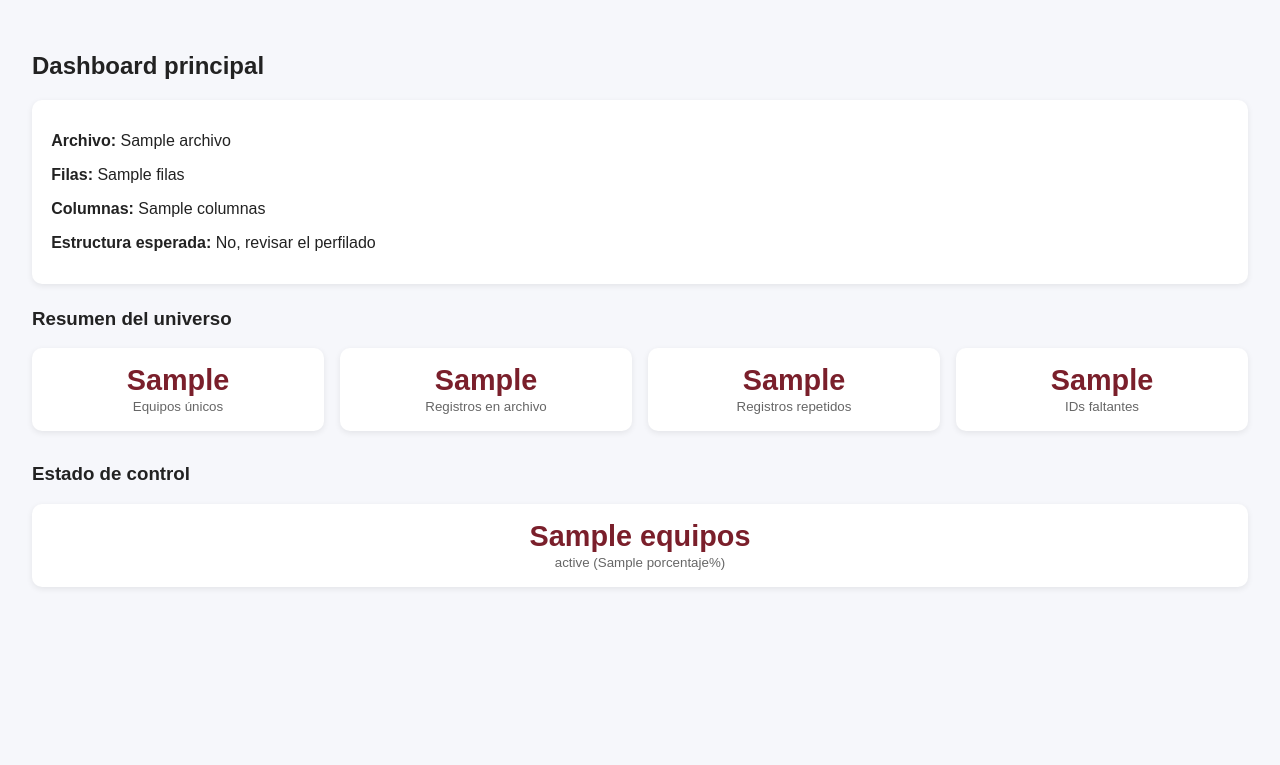
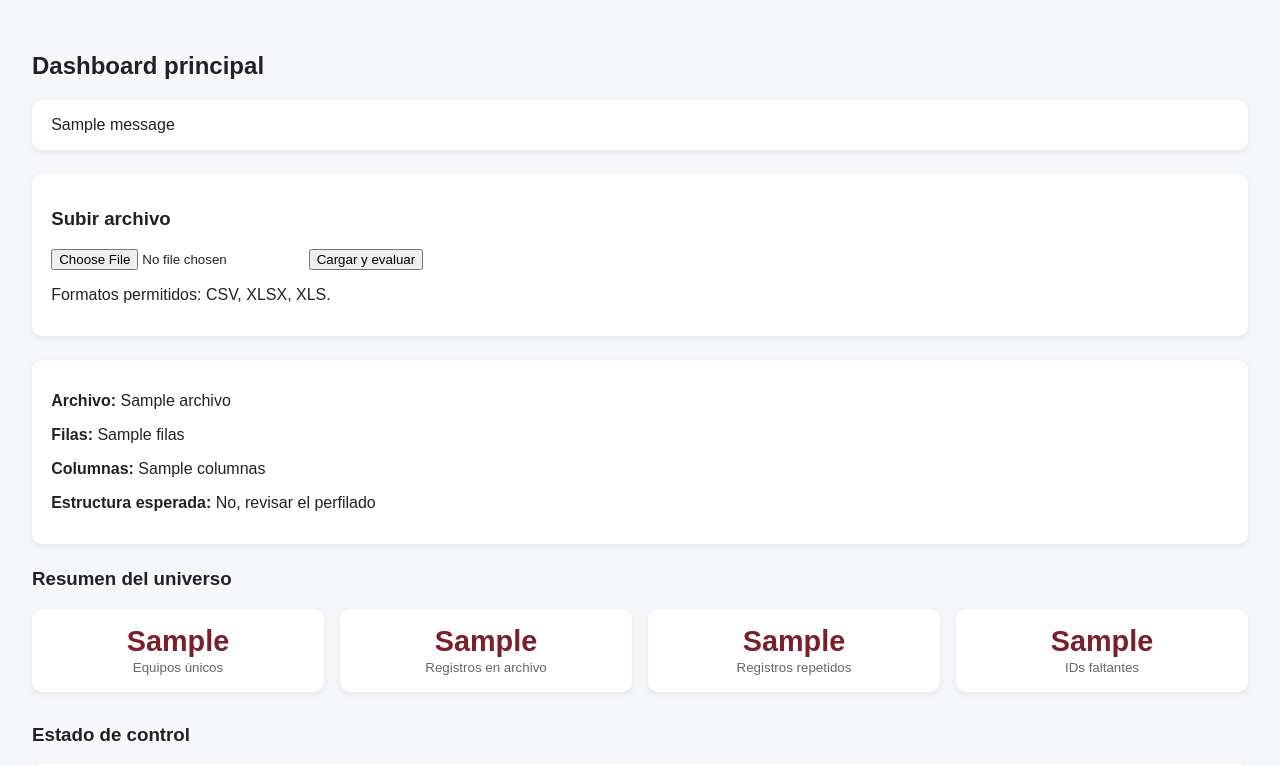
Before and after one commit to Pathdzc/FEMSA-Cifrado-, a Flask app: template templates/index.html in a window 1280 px wide. Shown: the part 121-886 px from the top of the page. Before the commit the page ends 709 px from the top, so only its background shows below. Run offline with Flask 3, Linux system fonts and the light colour scheme; the template is opened without the code that fills it: most values are stand-ins (such as "Sample title", 1, 10 or a date in 2020); one stand-in notice (Sample message) is shown.

Commit message:
Update index.html

```diff
--- a/templates/index.html
+++ b/templates/index.html
@@ -4,12 +4,37 @@
 {% block content %}
 <h2>Dashboard principal</h2>
 
+{% with messages = get_flashed_messages(with_categories=true) %}
+  {% if messages %}
+    {% for category, message in messages %}
+      <div class="alert {{ category }}">
+        {{ message }}
+      </div>
+    {% endfor %}
+  {% endif %}
+{% endwith %}
+
 <div class="card">
-    <p><strong>Archivo:</strong> {{ archivo }}</p>
-    <p><strong>Filas:</strong> {{ filas }}</p>
-    <p><strong>Columnas:</strong> {{ columnas }}</p>
-    <p><strong>Estructura esperada:</strong> {{ "Sí" if columnas_ok else "No, revisar el perfilado" }}</p>
+    <h3>Subir archivo</h3>
+    <form method="post" enctype="multipart/form-data" class="upload-form">
+        <input type="file" name="archivo" accept=".csv,.xlsx,.xls" required>
+        <button type="submit">Cargar y evaluar</button>
+    </form>
+    <p class="hint">Formatos permitidos: CSV, XLSX, XLS.</p>
 </div>
+
+{% if archivo_info %}
+<div class="card">
+    <p><strong>Archivo:</strong> {{ archivo_info.archivo }}</p>
+    <p><strong>Filas:</strong> {{ archivo_info.filas }}</p>
+    <p><strong>Columnas:</strong> {{ archivo_info.columnas }}</p>
+    <p><strong>Estructura esperada:</strong> {{ "Sí" if archivo_info.columnas_ok else "No, revisar el perfilado" }}</p>
+</div>
+{% else %}
+<div class="alert">
+    Aún no se ha cargado ningún archivo para evaluación.
+</div>
+{% endif %}
 
 {% if resumen %}
     <h3>Resumen del universo</h3>
@@ -41,11 +66,5 @@
             </div>
         {% endfor %}
     </div>
-{% else %}
-    <div class="alert">
-        No se encontró <code>salidas/resumen_reglas.json</code>.
-        Corre primero:
-        <pre>python scripts/evaluar.py</pre>
-    </div>
 {% endif %}
 {% endblock %}
```
